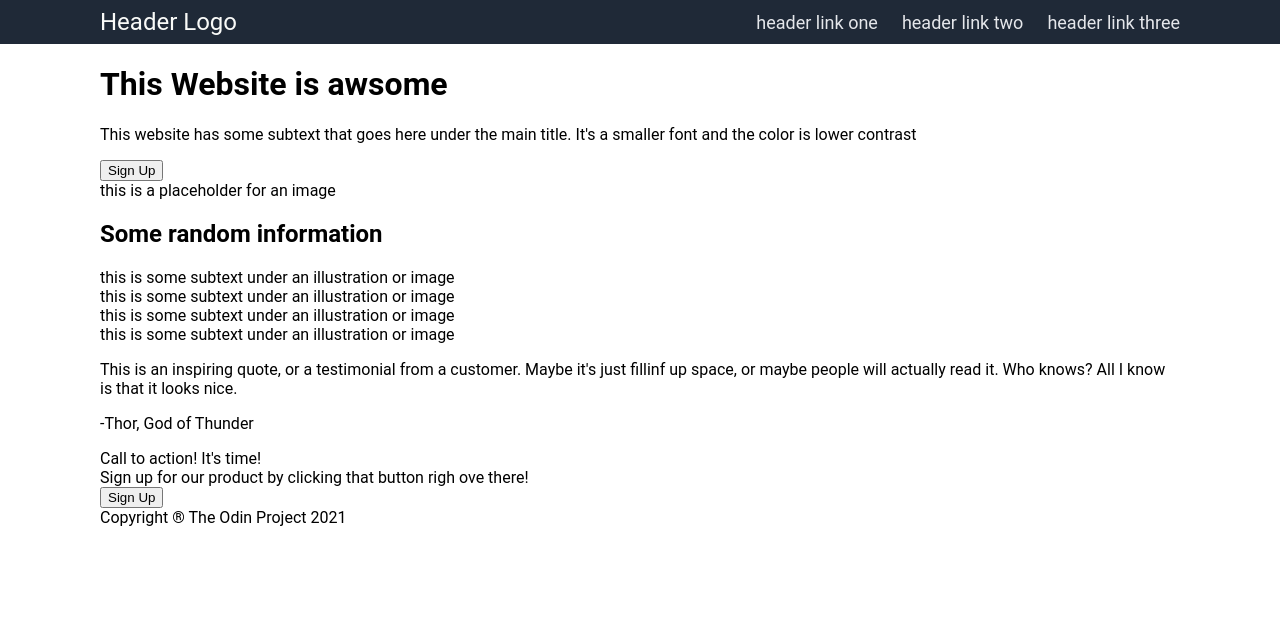
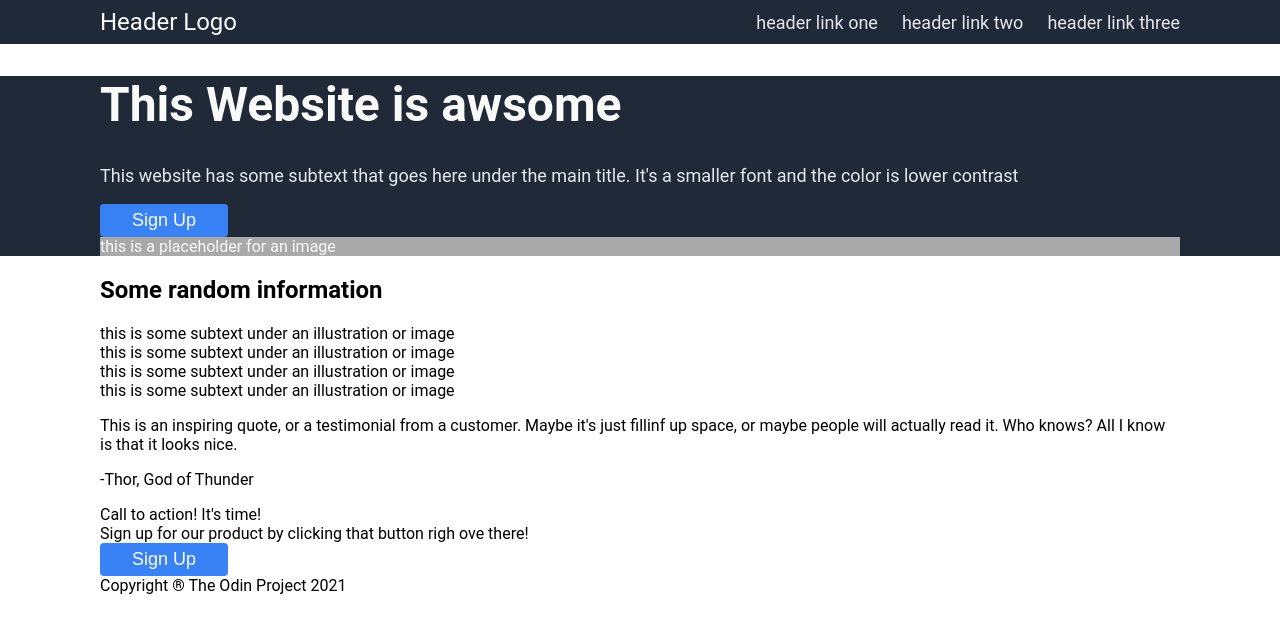
Before and after one commit to 21mdr1/landing-page, a plain HTML site: page index.html in a window 1280 px wide. Drawn offline with Linux system fonts and the light colour scheme.

Commit message:
Add basic text style to first section

```diff
--- a/css/style.css
+++ b/css/style.css
@@ -6,6 +6,8 @@ body {
 body > * {
     padding: 0px 100px;
 }
+
+/* Nav bar */
 
 nav{
     background-color: #1F2937;
@@ -34,3 +36,33 @@ a {
     font-size: 18px;
     color: #E5E7EB;
 }
+
+/* Section One */
+.one {
+    background-color: #1F2937;
+    /* display: flex; */
+}
+
+h1 {
+    font-size: 48px;
+    font-weight: extra-bold;
+    color: #F9FAF8;
+}
+.one > p {
+    font-size: 18px;
+    color: #E5E7EB;
+}
+
+button {
+    background-color: #3882F6;
+    color: #F9FAF8;
+    font-size: 18px;
+    border: none;
+    padding: 6px 32px;
+    border-radius: 4px;
+}
+
+.img {
+    color: #F9FAF8;
+    background-color: darkgray;
+}
```
